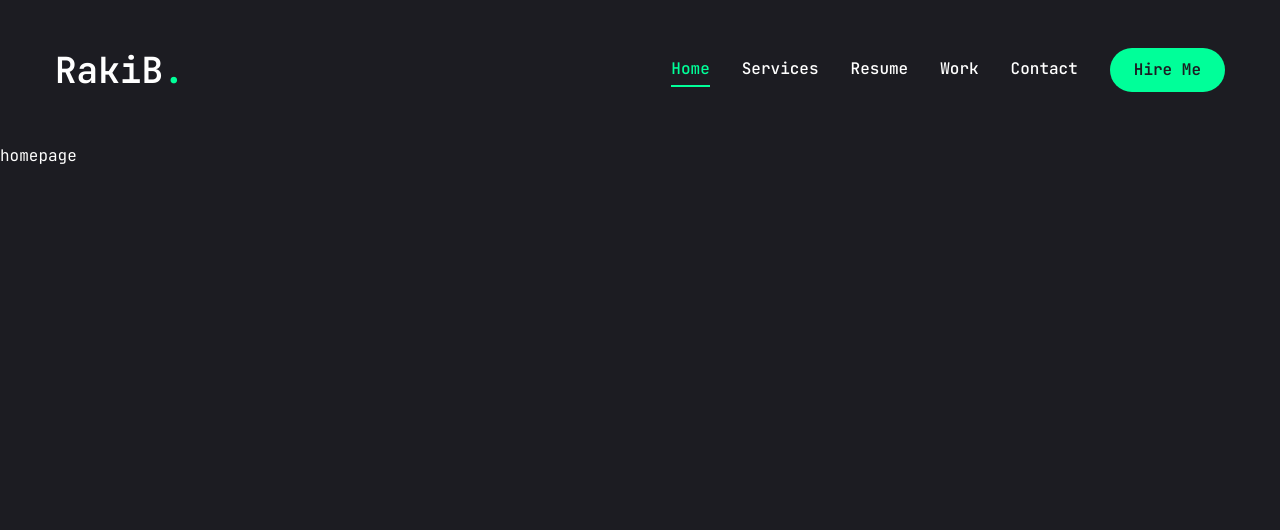
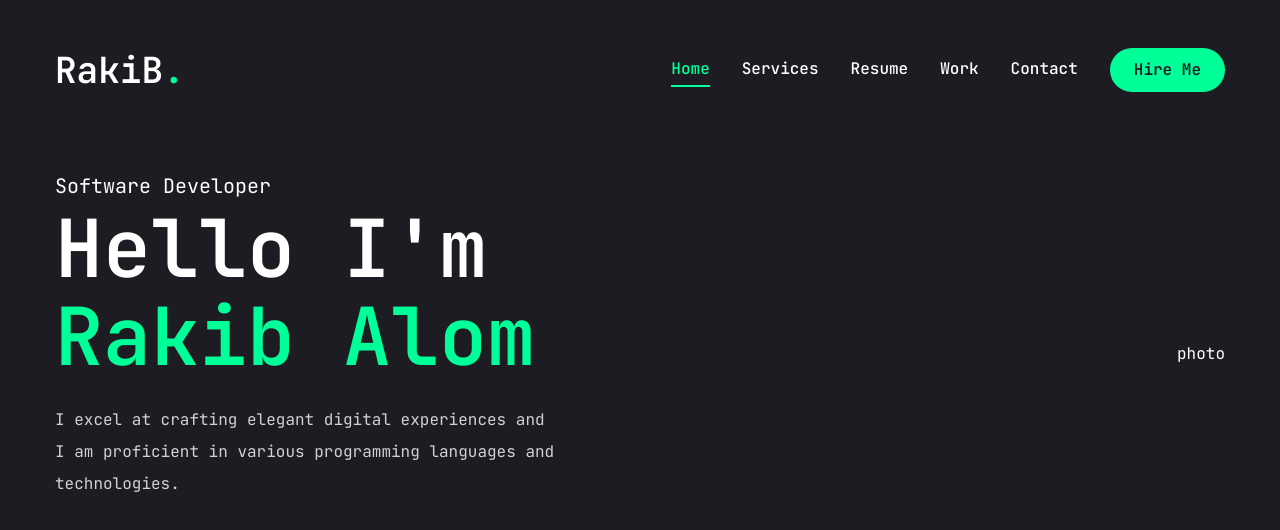
Before and after one commit to RakibAlom/next-portfolio, a Next.js app: page / in a window 1280 px wide. Shown: the top 530 px of the page. Built offline with nearby package versions, Linux system fonts and the light colour scheme.

Commit message:
Homepage Banner Sart

```diff
--- a/app/globals.css
+++ b/app/globals.css
@@ -6,4 +6,13 @@
   body {
     @apply font-primary bg-primary text-white leading-loose;
   }
+  .h1 {
+    @apply text-[48px] xl:text-[80px] leading-[1.1] font-semibold;
+  }
+  .h2 {
+    @apply text-[36px] xl:text-[48px] leading-[1.1] font-semibold;
+  }
+  .h3 {
+    @apply text-[20x] xl:text-[24px] leading-[1.1] font-semibold;
+  }
 }
--- a/app/page.jsx
+++ b/app/page.jsx
@@ -1,7 +1,29 @@
+import { Button } from "@/components/ui/button";
+import { FiDownload } from "react-icons/fi";
+
 const Home = () => {
   return (
-    <div>homepage</div>
-  )
-}
+    <section className="h-ful">
+      <div className="container mx-auto">
+        <div className="flex flex-col xl:flex-row items-center justify-between xl:pt-8 xl:pb-24">
+          {/* text  */}
+          <div className="text-center xl:text-left">
+            <span className="text-xl">Software Developer</span>
+            <h1 className="h1 mb-6">
+              Hello I'm <br /> <span className="text-accent">Rakib Alom</span>
+            </h1>
+            <p className="max-w-[500px] mb-9 text-white/80">
+              I excel at crafting elegant digital experiences and I am
+              proficient in various programming languages and technologies.
+            </p>
+          </div>
 
-export default Home
+          {/* photo  */}
+          <div>photo</div>
+        </div>
+      </div>
+    </section>
+  );
+};
+
+export default Home;
```
